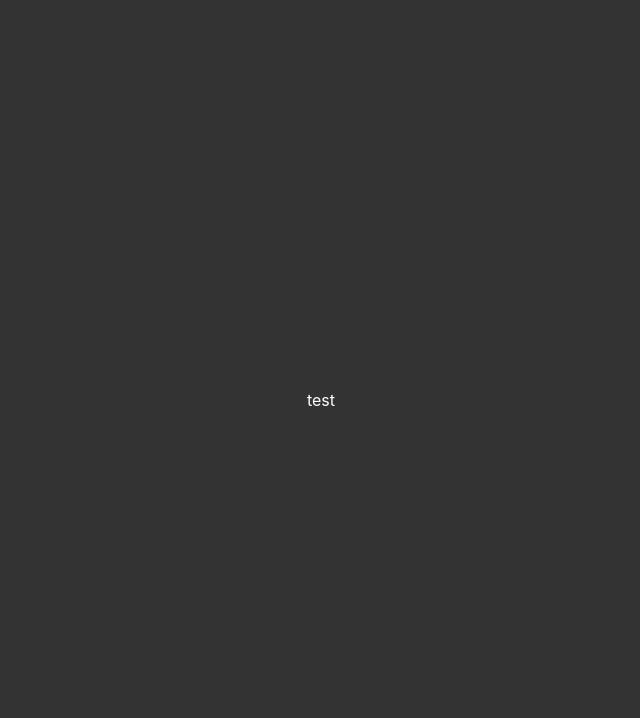
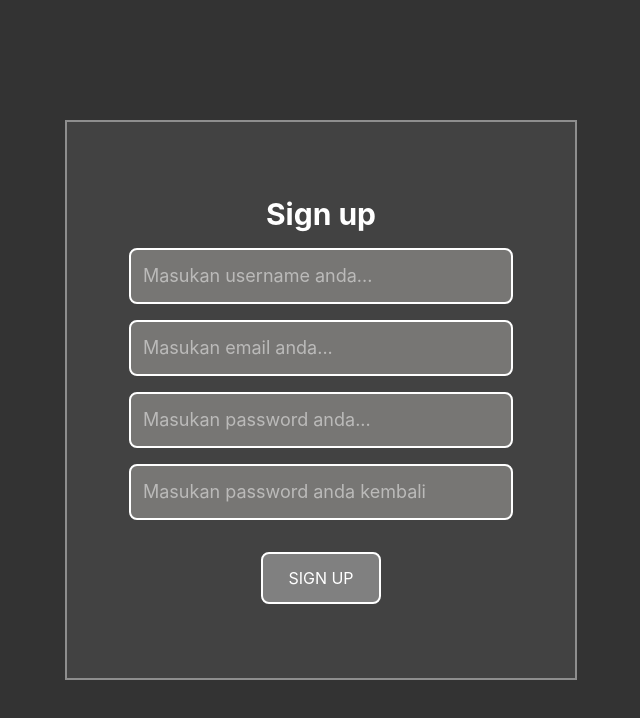
Before and after one commit to Carmeloanthony1/File-Converter, a React (Vite) app in the folder client/: page /signup in a window 1280 px wide. Shown: the top 718 px of the page, without its empty margins (319-959 px from the left). Built offline with nearby package versions, Linux system fonts and the light colour scheme.

Commit message:
draft design untuk sign up

```diff
--- a/client/src/Signup.jsx
+++ b/client/src/Signup.jsx
@@ -59,7 +59,33 @@ export default function Signup(){
     };
     return (
         <div className="min-h-screen bg-[#333] text-white flex items-center justify-center p-4">
-            <h2>test</h2>
+            <div className="bg-[#444]/90 backdrop-blur-md border-2 border-white/40 h-140 w-lg flex flex-col justify-center gap-4 p-5">
+                <h1 className="text-3xl font-bold flex flex-start justify-center">Sign up</h1>
+                {errormessage && (
+                    <div className="bg-red-500/20 border border-red-500 text-red-300 p-3 rounded-lg text-sm text-center">
+                        {errormessage}
+                    </div>
+                )}
+                <form onSubmit={handle_Submit} className="flex flex-col gap-4 justify-center items-center">
+                    <input
+                        type = "text" name = "username" placeholder="Masukan username anda..." value = {forminput.username}
+                        onChange={handle_Input} className="p-3 w-sm bg-[#F0EFE7]/30 rounded-lg border-white-400 border-2 text-white text-lg">
+                    </input>
+                    <input
+                        type = "email" name = "email" placeholder="Masukan email anda..." value = {forminput.email}
+                        onChange={handle_Input} className="p-3 w-sm bg-[#F0EFE7]/30 rounded-lg border-white-400 border-2 text-white text-lg">
+                    </input>
+                    <input
+                        type = "password" name = "password" placeholder="Masukan password anda..." value = {forminput.password}
+                        onChange={handle_Input} className="p-3 w-sm bg-[#F0EFE7]/30 rounded-lg border-white-400 border-2 text-white text-lg">
+                    </input>
+                    <input
+                        type = "password" name = "confirm_password" placeholder="Masukan password anda kembali" value = {forminput.confirm_password}
+                        onChange={handle_Input} className="p-3 w-sm bg-[#F0EFE7]/30 rounded-lg border-white-400 border-2 text-white text-lg">
+                    </input>
+                    <button type = "submit" disabled = {loading} className= "mt-4 p-3 w-30 rounded-lg border-white-400 border-2 bg-[#808080]">{loading ? 'Mohon menunggu' : 'SIGN UP'}</button>
+                </form>
+            </div>
         </div>
     )
 }
```
